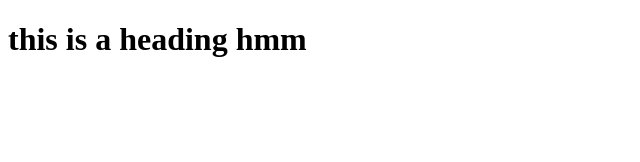
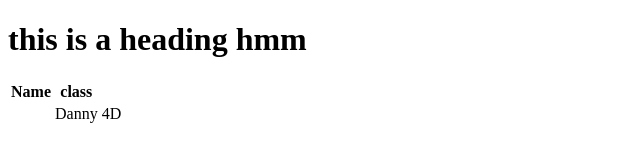
Before and after one commit to 5irno/test, a plain HTML site: page index.html in a window 1280 px wide. Shown: the whole page, without its empty margins (0-640 px from the left). Drawn offline with Linux system fonts and the light colour scheme.

Commit message:
Update index.html

```diff
--- a/index.html
+++ b/index.html
@@ -7,5 +7,14 @@
 </head>
 <body>
 	<h1>this is a heading hmm</h1>
+	<table>
+		<tr>
+			<th>Name</th>
+			<th>class</th>
+		</tr>
+		<th>
+			<td>Danny</td>
+			<td>4D</td>
+		</th>
 </body>
 </html>
```
